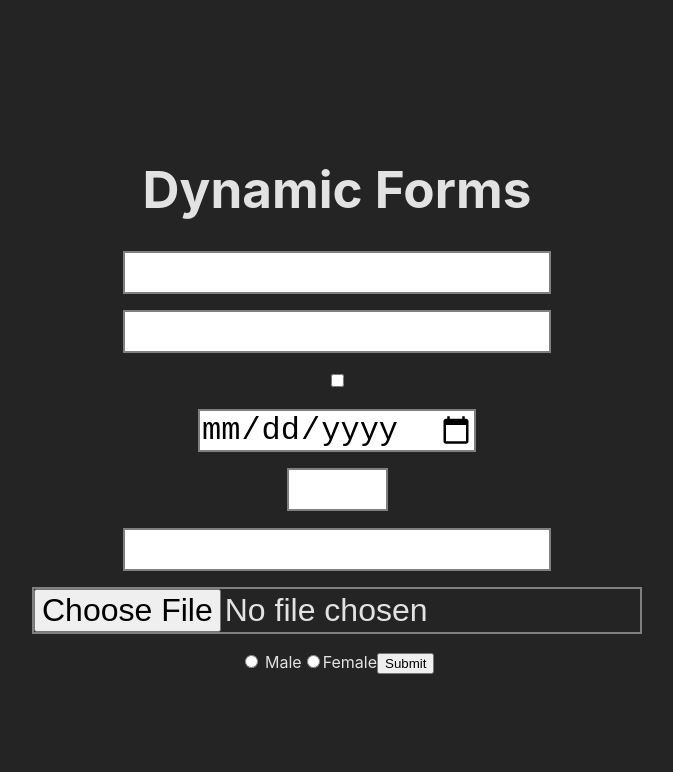
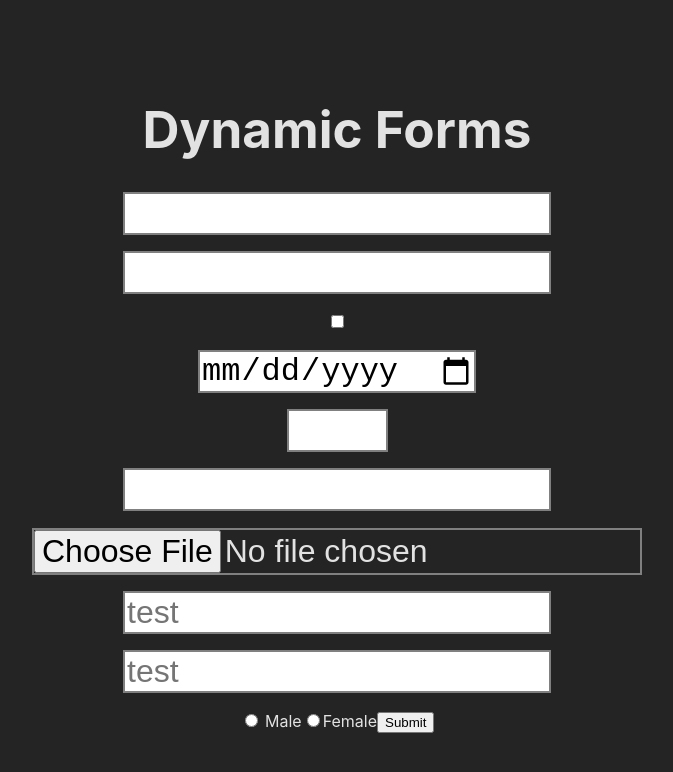
Before and after one commit to guilhermeUpToTask/react-typescript-form-validation, a React (Vite) app: page / in a window 1280 px wide. Shown: the top 772 px of the page, without its empty margins (303-976 px from the left). Built offline with nearby package versions, Linux system fonts and the light colour scheme.

Commit message:
last version of validation on Input

```diff
--- a/src/App.tsx
+++ b/src/App.tsx
@@ -1,14 +1,8 @@
 import './App.css'
-import { useRef } from 'react';
 import DynamicInput from './Components/DynamicInput'
 import RadioInputWrapper from './Components/RadioInputWrapper';
+import Form from './Components/Form';
 function App() {
-  const childRef = useRef<any>(null);
-
-  function onSubmitHandler(e: React.FormEvent<HTMLFormElement>) {
-    e.preventDefault();
-    childRef.current.validate();
-  }
 
 
 
@@ -28,13 +22,14 @@ function App() {
         <DynamicInput type='file' name='file' accept='image/*, text/*' required />
       </form>
 
-      <form onSubmit={(e) => onSubmitHandler(e)}>
-        <RadioInputWrapper ref={childRef}>
+      <Form >
+        <DynamicInput name='name' placeholder='test' required/>
+        <DynamicInput name='name' placeholder='test' required/>
+        <RadioInputWrapper name='test'>
           <input type="radio" name="gender" value="male" /> Male
           <input type="radio" name="gender" value="female" />Female
         </RadioInputWrapper>
-        <button type='submit'>Submit</button>
-      </form>
+      </Form>
     </>
   )
 }
--- a/src/Components/DynamicInput/index.tsx
+++ b/src/Components/DynamicInput/index.tsx
@@ -1,12 +1,18 @@
 import ValidateInput from "./validateInput";
+import React, { forwardRef } from "react";
 
 export interface IInputProps extends React.InputHTMLAttributes<HTMLInputElement>{
     validationMessage?: string;
 }
+export interface IInputRef  {
+    validate: (element: HTMLInputElement) => void;
+  };
 
-export default function(props: IInputProps){
 
+const Input = function(props: IInputProps,  ref: React.Ref<IInputRef>) {
     return(
-        <ValidateInput {...props}/>
+        <ValidateInput {...props} ref={ref}/>
     )
 }
+
+export default forwardRef(Input);
--- a/src/Components/DynamicInput/input.tsx
+++ b/src/Components/DynamicInput/input.tsx
@@ -1,12 +1,14 @@
 import React from "react";
 import classes from "./input.module.css";
+import {IInputRef } from "./";
+import {forwardRef, useImperativeHandle} from 'react';
 
 interface IDynamicInputProps extends React.InputHTMLAttributes<HTMLInputElement> {
     validation: (el :HTMLInputElement) => { isValid: boolean, message: string },
 }
 
 
-export default function (props: IDynamicInputProps) {
+const input =  function (props: IDynamicInputProps , ref: React.Ref<IInputRef>) {
     const { validation, ...restProps } = props;
 
     const [value, setValue] = React.useState("");
@@ -26,6 +28,12 @@ export default function (props: IDynamicInputProps) {
         setMessage(message);
     }
 
+    useImperativeHandle(ref, () => ({
+        validate: validate
+      }));
+
+
+
     function onChangeHandler(e: React.ChangeEvent<HTMLInputElement>): void {
         setValue(e.target.value);
     }
@@ -43,3 +51,5 @@ export default function (props: IDynamicInputProps) {
 
     )
 }
+
+export default forwardRef(input);
--- a/src/Components/DynamicInput/validateInput.tsx
+++ b/src/Components/DynamicInput/validateInput.tsx
@@ -1,10 +1,12 @@
 import Input from "./input";
-import { IInputProps } from "./";
+import { IInputProps, IInputRef } from "./";
+import {forwardRef} from 'react';
 
 interface validationRule { isFailed: boolean, message: string }
-type validationRules = Array<(element: HTMLInputElement) => validationRule>;
+type validationRules = Array<(element: HTMLInputElement) => validationRule>
 
-export default function (props: IInputProps) {
+
+const validation =  function (props: IInputProps, ref: React.Ref<IInputRef>) {
     const { validationMessage, ...restProps } = props;
 
     function parsePropsToInt(props: string | number): number {
@@ -79,8 +81,10 @@ export default function (props: IInputProps) {
 
     return (
         <>
-            <Input validation={validation} {...restProps} />
+            <Input validation={validation} {...restProps} ref={ref} />
         </>
     )
 
 }
+
+export default forwardRef(validation);
--- /dev/null
+++ b/src/Components/Form/index.tsx
@@ -0,0 +1,38 @@
+import React, { useRef } from 'react';
+import WrappingWithRef from '../../hoc/WrappingWithRef';
+import RadioInput from '../RadioInputWrapper';
+import DynamicInput from '../DynamicInput';
+
+
+export default function MyForm(props: any) {
+  const InputsRefs = useRef<Array<any>>([]);
+
+  function registerInput(ref: any) {
+    console.log(ref,'new ref');
+    InputsRefs.current.push(ref);
+  }
+
+
+  function onSubmitHandler( e: React.FormEvent<HTMLFormElement>) {
+    e.preventDefault();
+    console.log(InputsRefs.current);
+  }
+
+  const newChilds: React.ReactNode[] = (React.Children.map(props.children, (child: React.ReactElement) => {
+    if (child.type === DynamicInput) {
+      console.log(child.props);
+      const ChildComponent = WrappingWithRef(child.type as React.ComponentType);
+      return <ChildComponent {...child.props} ref={(ref:any) => registerInput(ref)} />;
+    }
+    return child;
+  }));
+
+  console.log(newChilds);
+
+  return (
+    <form {...props} noValidate onSubmit={onSubmitHandler}>
+      {newChilds}
+      <button type="submit">Submit</button>
+    </form>
+  );
+}
--- a/src/Components/RadioInputWrapper/index.tsx
+++ b/src/Components/RadioInputWrapper/index.tsx
@@ -1,15 +1,17 @@
 import React, { ReactElement, forwardRef, useState, useImperativeHandle } from "react";
 
 type RadioGroupProps = {
-    children?: React.ReactNode;
-    customMessage?: string;
+    children?: React.ReactNode,
+    customMessage?: string,
+    name?: string,
 };
 type RadioGroupRef = {
     validate: () => void;
   };
 
 
-export default forwardRef <RadioGroupRef, RadioGroupProps>( function (props, ref): ReactElement {
+
+const RadioGroup = (props: RadioGroupProps, ref: React.Ref<RadioGroupRef>) :  ReactElement=> {
     const newChilds: React.ReactNode[] = [];
     const [selectedValue, setSelectedValue] = useState('');
     const [errorMessage, setErrorMessage] = useState('');
@@ -21,6 +23,7 @@ export default forwardRef <RadioGroupRef, RadioGroupProps>( function (props, ref
             setErrorMessage('');
         }
     }
+
     useImperativeHandle(ref, () => ({
         validate: validate
       }));
@@ -28,7 +31,6 @@ export default forwardRef <RadioGroupRef, RadioGroupProps>( function (props, ref
 
     if (props.children) {
         React.Children.map(props.children, (child) => {
-
                 if (React.isValidElement(child) && child.type === 'input' && child.props.type === 'radio') {
                     newChilds.push(
                         React.cloneElement<any>(child, {
@@ -43,11 +45,12 @@ export default forwardRef <RadioGroupRef, RadioGroupProps>( function (props, ref
                 }
         })
     };
-    console.log(newChilds);
     return (
         <>
             {newChilds}
             {errorMessage}
         </>
     )
-})
+}
+
+export default forwardRef(RadioGroup);
--- /dev/null
+++ b/src/hoc/WrappingWithRef.tsx
@@ -0,0 +1,26 @@
+/*
+    This is a higher-order component that creates a new component by wrapping an existing one. The new component is
+ returned as a result of invoking React.forwardRef, which allows the new component to accept a ref prop.
+
+    The forwardRef function takes a function as its argument, which in turn returns a new component.
+ The returned function takes two arguments - props and ref - and returns
+ the original component with the ref prop added to it.
+
+ When looping through a list of children components in React, the children are not actually React components
+ but rather React elements. In order to make use of the ref feature on these elements, we need to create a new
+  component with the correct type and props. This is where the WrappingWithRef function comes in.
+
+WrappingWithRef takes a ComponentType argument, which represents a React component type. It returns a new component that
+ wraps the original component and passes through all the props, including a ref that can be used to
+ reference the underlying DOM node.
+
+To use WrappingWithRef, simply pass in a ComponentType as an argument and it will return a new component that can be used to
+enhance the ref functionality of the original component.
+*/
+
+import React from 'react';
+export default function (ComponentType: React.ComponentType<any>) {
+    return React.forwardRef((props, ref) => {
+      return <ComponentType {...props} ref={ref} />;
+    });
+  }
```
